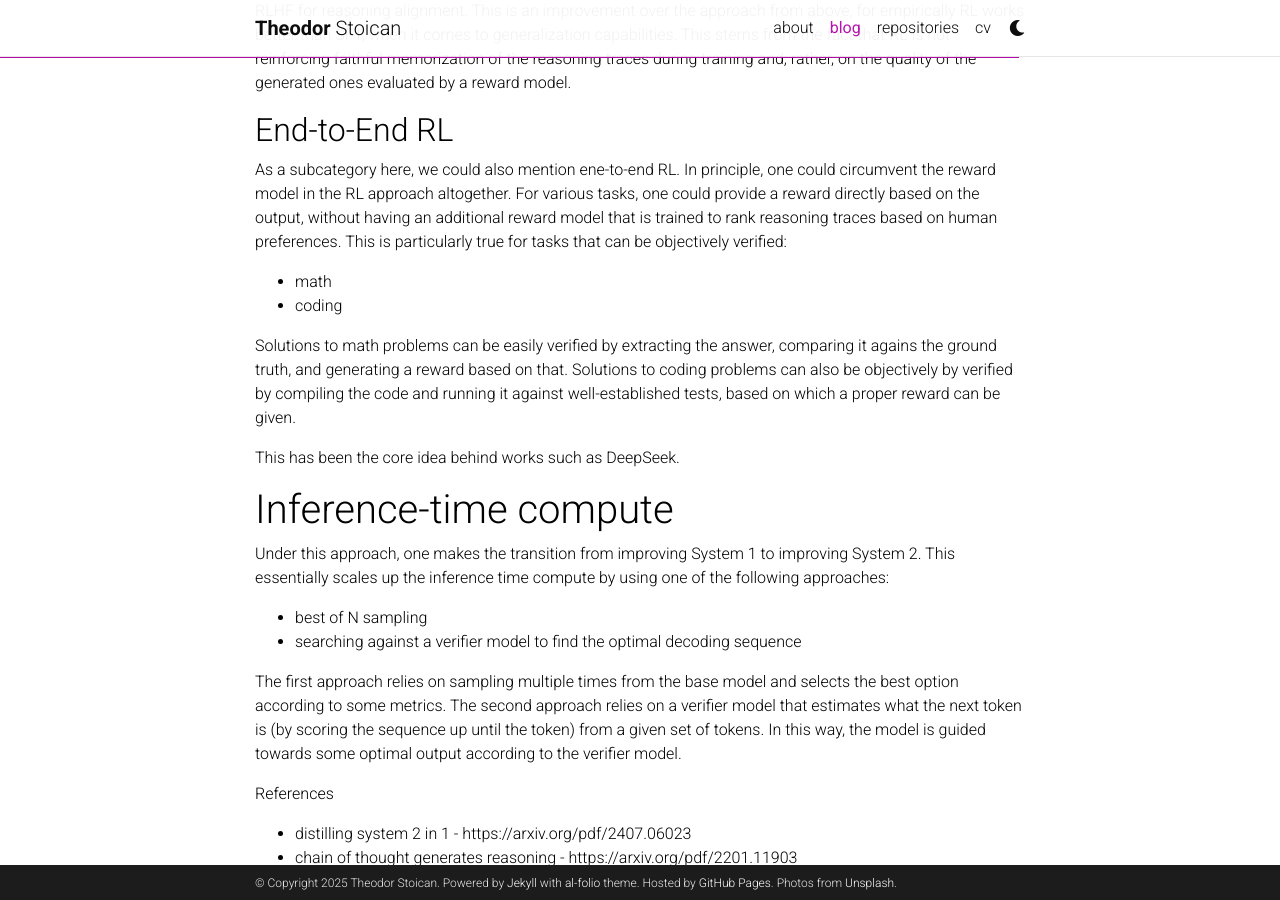
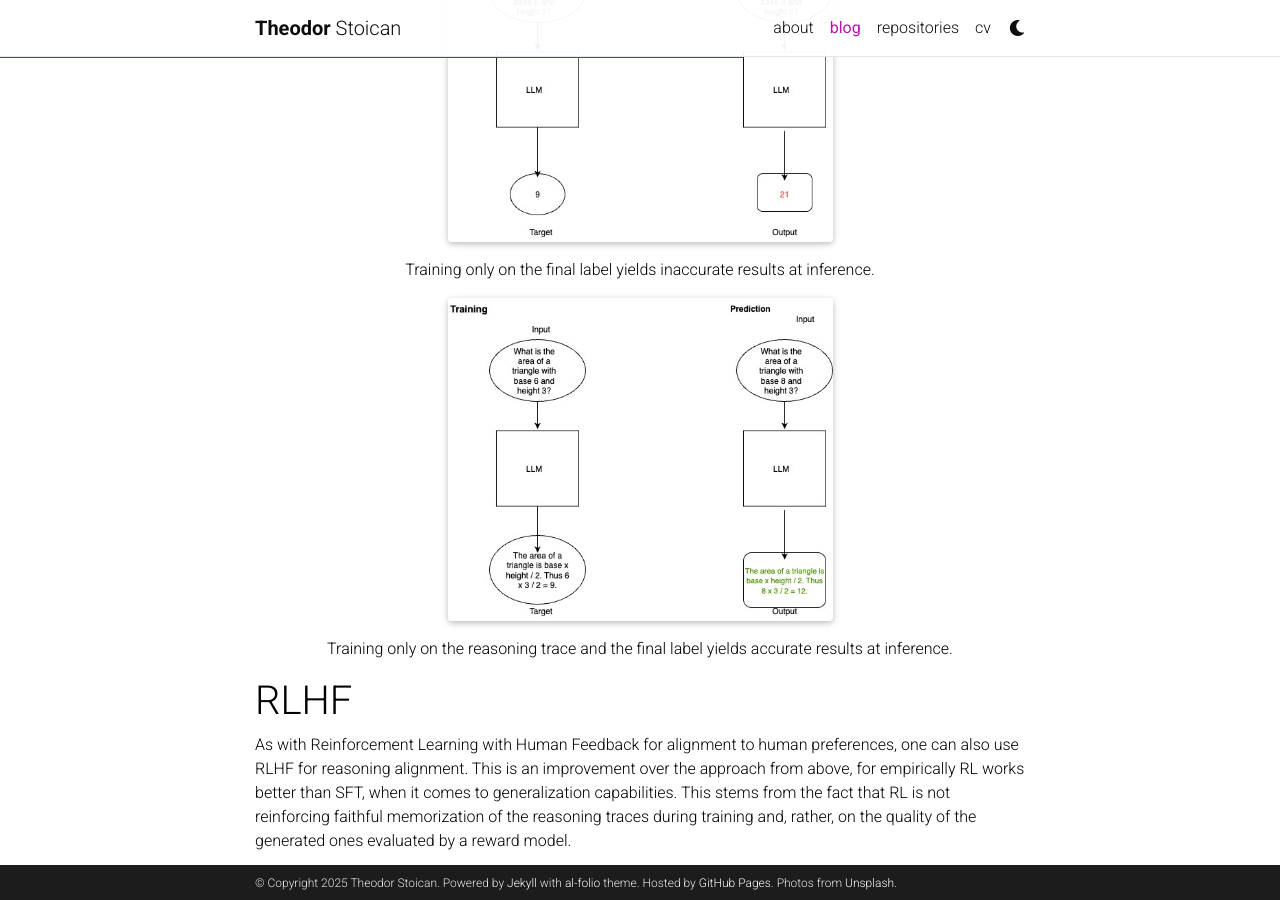
Before and after one commit to theostoican/theostoican.github.io, a Jekyll site: the page built from _posts/2024-05-01-reasoning.md, in a window 1280 px wide and 900 px high, scrolled down 1620 px. Built offline with Jekyll 4.4.1, drawn with Linux system fonts in a browser that asks for light colours; full-size pictures stand in for the smaller copies a plugin makes; comment, search, counter and statistics services are not loaded; a style sheet for code colours, icons or effects is not loaded.

Commit message:
Update 2024-05-01-reasoning.md

```diff
--- a/_posts/2024-05-01-reasoning.md
+++ b/_posts/2024-05-01-reasoning.md
@@ -32,6 +32,21 @@ Let us discuss in detail these three approaches.
 
 Naturally, the first approach entails training a model to reproduce reasoning traces for a specific task token by token. This is no different than standard supervised finetuning (SFT) for, say, a classification task. The only different is that now the model is trained to learn, token by token, the reasoning trace.  This works reasonably well on tasks such as arithmetic problems on which an improvement over the final answer is desired.
 
+<div style="text-align: center;">
+{% include figure.html path="assets/img/reasoning/SFT_reasoning_traces_issue (2).jpg" class="img-fluid w-50 rounded z-depth-1" %}
+<p align = "center">
+Training only on the final label yields inaccurate results at inference.
+</p>
+</div>
+
+<div style="text-align: center;">
+{% include figure.html path="assets/img/reasoning/SFT_reasoning_traces_sol (1).jpg" class="img-fluid w-50 rounded z-depth-1" %}
+<p align = "center">
+Training only on the reasoning trace and the final label yields accurate results at inference.
+</p>
+</div>
+
+
 # RLHF
 
 As with Reinforcement Learning with Human Feedback for alignment to human preferences, one can also use RLHF for reasoning alignment. This is an improvement over the approach from above, for empirically RL works better than SFT, when it comes to generalization capabilities. This stems from the fact that RL is not reinforcing faithful memorization of the reasoning traces during training and, rather, on the quality of the generated ones evaluated by a reward model.
```
